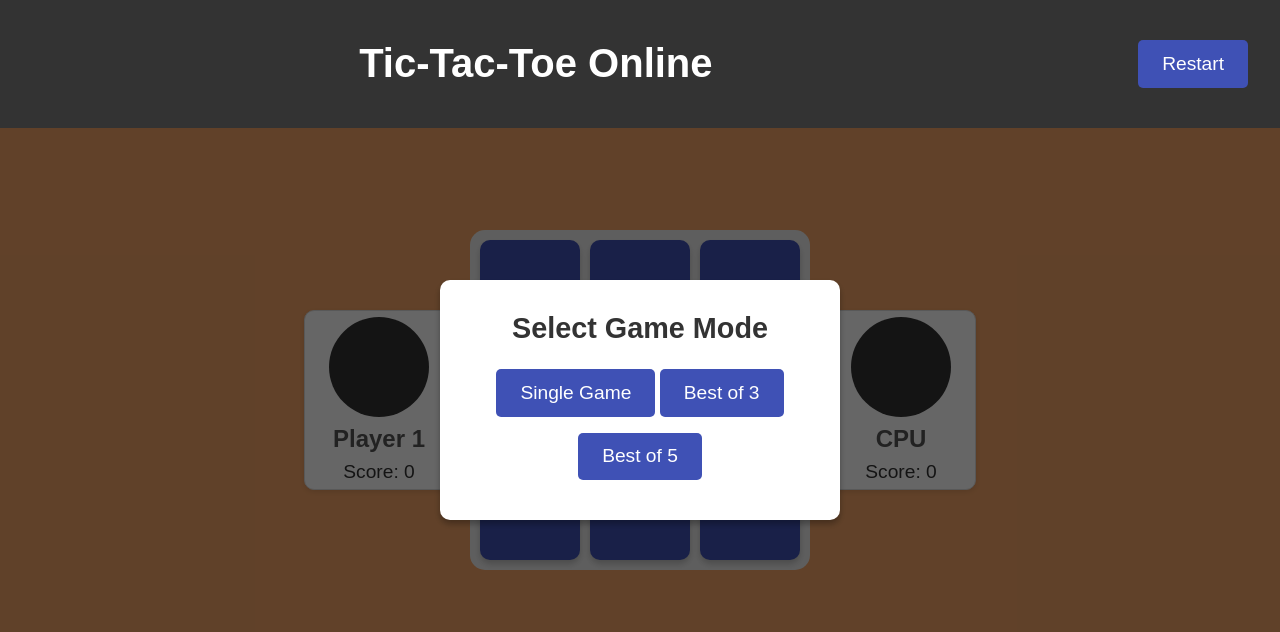
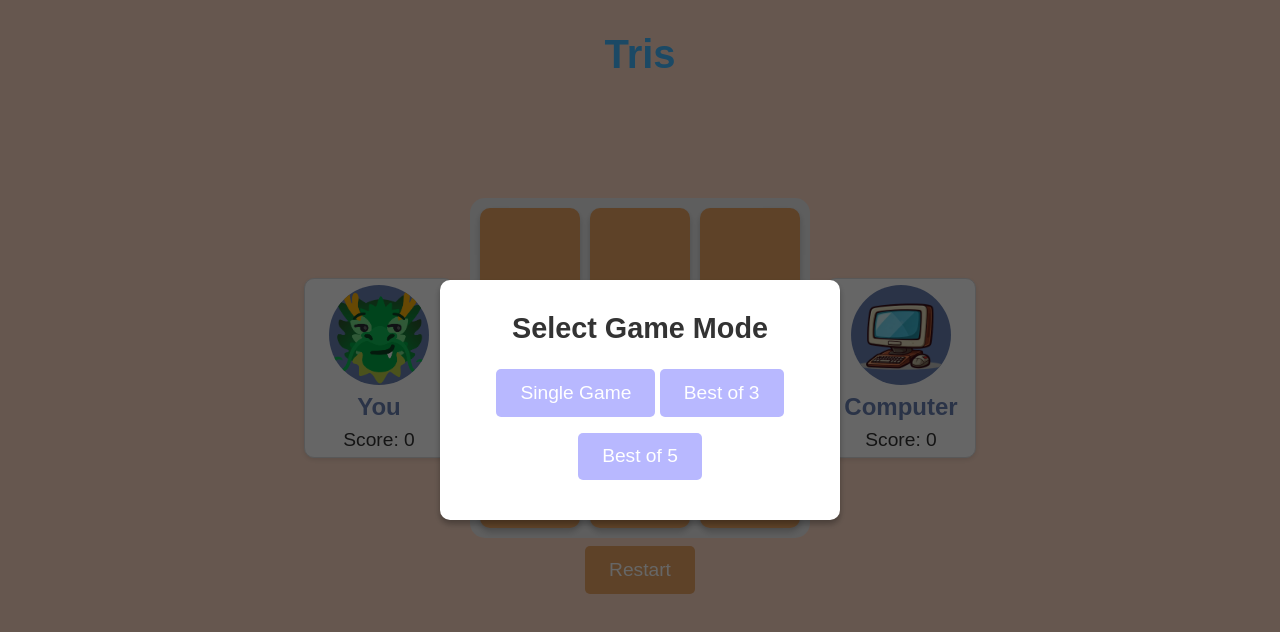
Before and after one commit to Giacomo-Marconi/tris, a plain HTML site: page index.html in a window 1280 px wide. Drawn offline with Linux system fonts and the light colour scheme.

Commit message:
last fix

```diff
--- a/index.html
+++ b/index.html
@@ -3,7 +3,7 @@
 <head>
     <meta charset="UTF-8">
     <meta name="viewport" content="width=device-width, initial-scale=1.0">
-    <title>Tic-Tac-Toe Online</title>
+    <title>Tris</title>
     <link rel="stylesheet" href="style.css">
     <script src="script.js"></script>
 </head>
@@ -37,15 +37,12 @@
     <!-- Main Game Container -->
     <div class="container">
         <header>
-            <h1>Tic-Tac-Toe Online</h1>
-            <div class="reload">
-                <button id="btn" onclick="location.reload();">Restart</button>
-            </div>
+            <h1>Tris</h1>
         </header>
         <main>
             <div class="player" id="player1">
-                <div class="proPic"></div>
-                <h2>Player 1</h2>
+                <div class="proPic"><img src="./img/dr1.png"></div>
+                <h2>You</h2>
                 <p>Score: <span id="score1">0</span></p>
             </div>
             <div id="gameGrid">
@@ -60,11 +57,16 @@
                 <div id="33" class="card" onclick="clicked(3, 3);"></div>
             </div>
             <div class="player" id="cpu">
-                <div class="proPic"></div>
-                <h2>CPU</h2>
+                <div class="proPic"><img src="./img/pcr.png"></div>
+                <h2>Computer</h2>
                 <p>Score: <span id="score2">0</span></p>
             </div>
         </main>
+        <footer>
+            <div class="reload">
+                <button id="btn" onclick="location.reload();">Restart</button>
+            </div>
+        </footer>
     </div>
 
 </body>
--- a/style.css
+++ b/style.css
@@ -4,10 +4,20 @@
     box-sizing: border-box;
 }
 
+
+:root{
+    --rosa: #FFDAC6;
+    ---violetto: #B8B8FF;
+    --bluetto: #3f51b5;
+    --marescuro: #1B4965;
+
+}
+
 body {
     font-family: 'Arial', sans-serif;
     /* background-color: #f9f9f9; */
-    background-color: #f2a366;
+    /*background-color: #f2a366; */
+    background-color: var(--rosa);
     color: #333;
     display: flex;
     justify-content: center;
@@ -23,25 +33,25 @@ body {
 
 header {
     width: 100%;
-    background-color: #333;
+    /*background-color: #333;*/
     padding: 2rem 2rem;
     position: fixed;
     top: 0;
     left: 0;
     z-index: 1000;
     display: flex;
-    justify-content: end;
+    justify-content: center;
     align-items: center;
     gap: 35%;/*to fix cazzo --> allineare bene e non cosi*/
 }
 
 header h1 {
     font-size: 2.5em;
-    color: #fff;
+    color: var(--marescuro);
 }
 
 #btn{
-    background-color: #3f51b5;
+    background-color: #eba665;
     color: #fff;
     padding: 0.8rem 1.5rem;
     margin: 0.5rem 0;
@@ -77,16 +87,23 @@ main {
 }
 
 .proPic {
-    background-color: #333;
+    background-color: #6A81B2;
     width: 100px;
     height: 100px;
     border-radius: 50%;
     margin-bottom: 0.5rem;
 }
 
+.proPic img {
+    width: 100%;
+    height: 100%;
+    border-radius: 50%;
+    object-fit: cover;
+}
+
 .player h2 {
     font-size: 1.5em;
-    color: #555;
+    color: #6A81B2;
 }
 
 .player p {
@@ -109,7 +126,7 @@ main {
     display: flex;
     justify-content: center;
     align-items: center;
-    background-color: #3f51b5;
+    background-color: #eba665;
     color: #fff;
     font-size: 2em;
     border-radius: 10px;
@@ -159,7 +176,7 @@ main {
 }
 
 .modal .btn {
-    background: #3f51b5;
+    background: var(---violetto);
     color: #fff;
     padding: 0.8rem 1.5rem;
     margin: 0.5rem 0;
@@ -171,7 +188,7 @@ main {
 }
 
 .modal .btn:hover {
-    background: #303f9f;
+    background: var(---violetto);
 }
 
 .glow-green {
```
Also changed, not shown: img/dr1.png (added), img/pc1.jpg (added), img/pc2.jpg (added), img/pcr.png (added).
